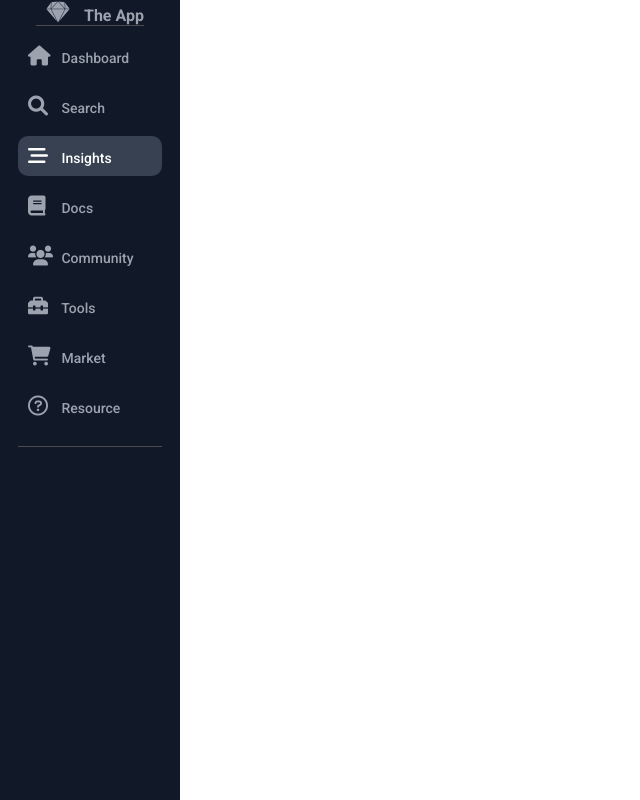
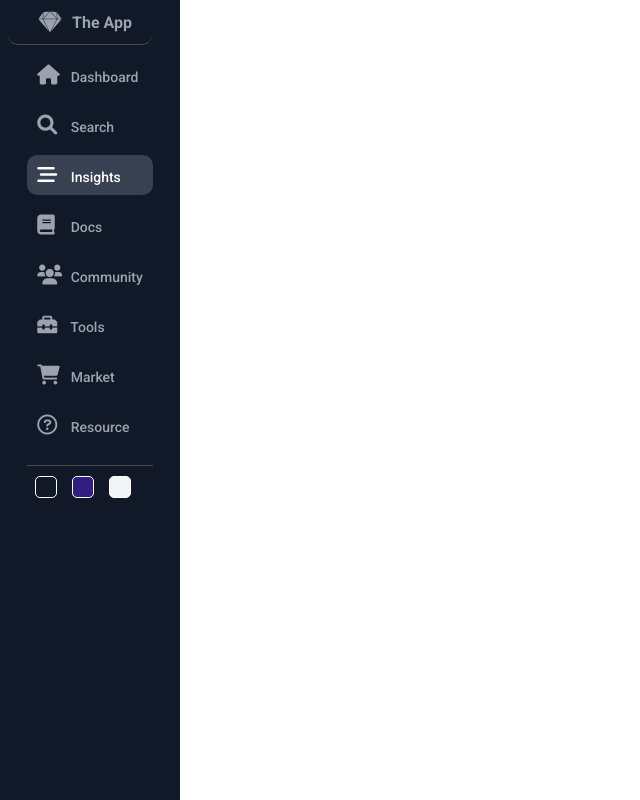
Before and after one commit to EhWanu/sidebar, a plain HTML site: page index.html in a window 1280 px wide. Shown: the whole page, without its empty margins (0-640 px from the left). Drawn offline with Linux system fonts and the light colour scheme.

Commit message:
create color box shells

```diff
--- a/index.html
+++ b/index.html
@@ -54,7 +54,11 @@
                 </li>
             </ul>
         </div>
-        <div class="sidebar-bottom"></div>
+        <div class="sidebar-bottom">
+            <div class="color-box dark"></div>
+            <div class="color-box night"></div>
+            <div class="color-box light"></div>
+        </div>
     </div>
 </body>
 </html>
--- a/styles.css
+++ b/styles.css
@@ -11,18 +11,21 @@
     display: flex;
     align-items: center;
     flex-direction: column;
-
 }
 
 .sidebar-top {
+    width: 80%;
+    border-radius: 10px;
+    display: flex;
+    align-items: center;
+    justify-content: center;
+    padding: 10px 0;
     border-bottom: 1px solid #4b4b4b;
-
+    margin-right: 20px;
 }
-.sidebar-center {width: 80%;
+.sidebar-center {
     padding: 10px 0;
     margin-bottom: 10px;
-    display: flex;
-    align-items: center;
     border-bottom: 1px solid #4b4b4b;
 }
 
@@ -70,3 +73,24 @@
     background-color: #374151;
     color: white;
 }
+
+.color-box{
+    width: 20px;
+    height: 20px;
+    border: 1px solid white;
+    border-radius: 5px;
+    cursor: pointer;
+    margin-right: 15px;
+}
+
+.dark {
+    background-color: #111827
+}
+
+.night {
+    background-color: #321e81
+}
+
+ .light {
+    background-color: #f3f4f6
+}
```
